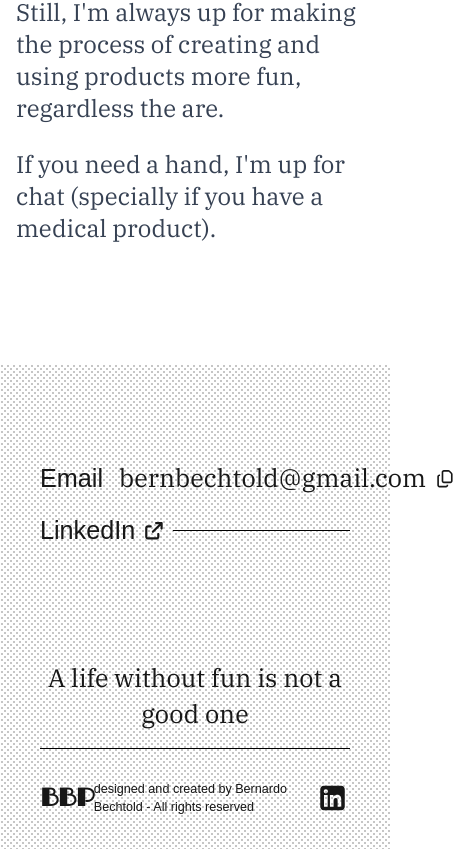
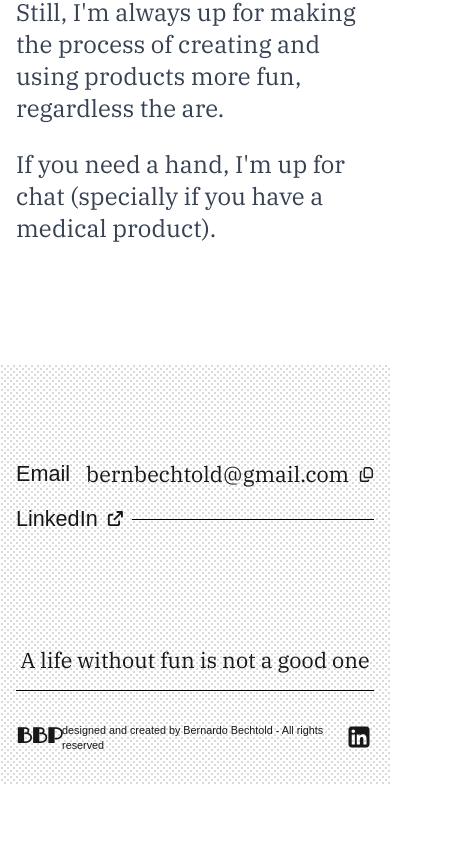
Before and after one commit to bernbecht/bbp-portfolio, a Next.js app: page / in a window 390 px wide. Shown: the part 3602-4451 px from the top of the page, 456 px wide, since content can reach past the window. After the commit the page ends 4386 px from the top, so only its background shows below. Built offline with nearby package versions, Linux system fonts and the light colour scheme.

Commit message:
💄 creates xs breakpoint

```diff
--- a/app/globals.css
+++ b/app/globals.css
@@ -13,6 +13,10 @@
   --font-sans: var(--font-geist-sans);
   --font-mono: var(--font-geist-mono);
   --font-serif: var(--font-ibm-plex-serif-400);
+}
+
+@theme {
+  --breakpoint-xs: 460px; /* 640px */
 }
 
 /* @media (prefers-color-scheme: dark) {
--- a/components/Footer.tsx
+++ b/components/Footer.tsx
@@ -29,11 +29,13 @@ export function Footer() {
     <footer
       id="footer"
       aria-labelledby="footer-heading"
-      className="relative pt-24 pb-8 px-6 md:px-12 lg:px-20"
+      className="relative pt-24 pb-8"
     >
-      <div className="absolute inset-0 z-0 opacity-30 dither" aria-hidden />
+      <div className="absolute inset-0 z-0 opacity-20 dither" aria-hidden />
 
-      <div className="relative z-10 content-container text-sm sm:text-base lg:text-lg">
+      <div className="relative z-10 content-container text-xs xs:text-sm sm:text-base lg:text-lg">
+        {" "}
+        {/* <div className="relative z-10 content-container text-sm sm:text-base lg:text-lg"> */}
         <address>
           <div className="flex flex-col gap-4">
             <div className="flex items-center gap-2">
@@ -95,7 +97,6 @@ export function Footer() {
             </p>
           </div>
         </address>
-
         <div className="flex justify-between items-center mt-8">
           <a href="/" className="font-bold tracking-tight text-[1.8em] logo">
             BBP
```
